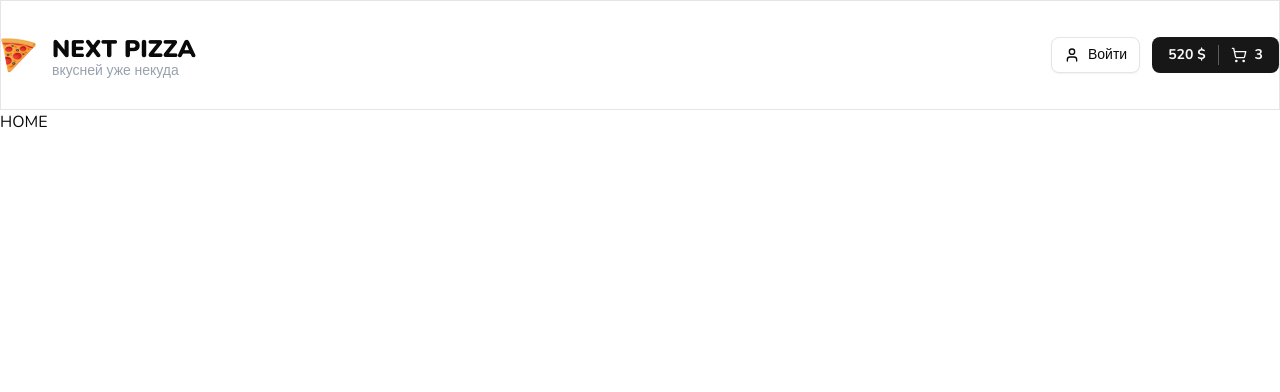
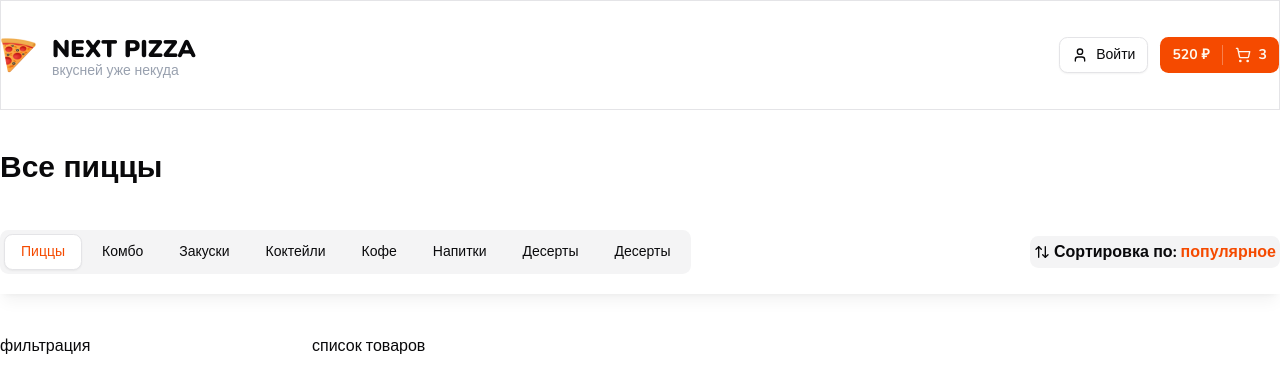
Before and after one commit to elisha111/next-pizza, a Next.js app: page / in a window 1280 px wide. Shown: the top 392 px of the page. Built offline with nearby package versions, Linux system fonts and the light colour scheme.

Commit message:
106 components(title, categories, sort-popup, top-bar)

```diff
--- a/src/app/globals.css
+++ b/src/app/globals.css
@@ -48,72 +48,72 @@
 }
 
 :root {
-  --radius: 0.625rem;
+  --radius: 0.65rem;
   --background: oklch(1 0 0);
-  --foreground: oklch(0.145 0 0);
+  --foreground: oklch(0.141 0.005 285.823);
   --card: oklch(1 0 0);
-  --card-foreground: oklch(0.145 0 0);
+  --card-foreground: oklch(0.141 0.005 285.823);
   --popover: oklch(1 0 0);
-  --popover-foreground: oklch(0.145 0 0);
-  --primary: oklch(0.205 0 0);
-  --primary-foreground: oklch(0.985 0 0);
-  --secondary: oklch(0.97 0 0);
-  --secondary-foreground: oklch(0.205 0 0);
-  --muted: oklch(0.97 0 0);
-  --muted-foreground: oklch(0.556 0 0);
-  --accent: oklch(0.97 0 0);
-  --accent-foreground: oklch(0.205 0 0);
+  --popover-foreground: oklch(0.141 0.005 285.823);
+  --primary: oklch(0.646 0.222 41.116);
+  --primary-foreground: oklch(0.98 0.016 73.684);
+  --secondary: oklch(0.967 0.001 286.375);
+  --secondary-foreground: oklch(0.21 0.006 285.885);
+  --muted: oklch(0.967 0.001 286.375);
+  --muted-foreground: oklch(0.552 0.016 285.938);
+  --accent: oklch(0.967 0.001 286.375);
+  --accent-foreground: oklch(0.21 0.006 285.885);
   --destructive: oklch(0.577 0.245 27.325);
-  --border: oklch(0.922 0 0);
-  --input: oklch(0.922 0 0);
-  --ring: oklch(0.708 0 0);
-  --chart-1: oklch(0.646 0.222 41.116);
-  --chart-2: oklch(0.6 0.118 184.704);
-  --chart-3: oklch(0.398 0.07 227.392);
-  --chart-4: oklch(0.828 0.189 84.429);
-  --chart-5: oklch(0.769 0.188 70.08);
+  --border: oklch(0.92 0.004 286.32);
+  --input: oklch(0.92 0.004 286.32);
+  --ring: oklch(0.75 0.183 55.934);
+  --chart-1: oklch(0.837 0.128 66.29);
+  --chart-2: oklch(0.705 0.213 47.604);
+  --chart-3: oklch(0.646 0.222 41.116);
+  --chart-4: oklch(0.553 0.195 38.402);
+  --chart-5: oklch(0.47 0.157 37.304);
   --sidebar: oklch(0.985 0 0);
-  --sidebar-foreground: oklch(0.145 0 0);
-  --sidebar-primary: oklch(0.205 0 0);
-  --sidebar-primary-foreground: oklch(0.985 0 0);
-  --sidebar-accent: oklch(0.97 0 0);
-  --sidebar-accent-foreground: oklch(0.205 0 0);
-  --sidebar-border: oklch(0.922 0 0);
-  --sidebar-ring: oklch(0.708 0 0);
+  --sidebar-foreground: oklch(0.141 0.005 285.823);
+  --sidebar-primary: oklch(0.646 0.222 41.116);
+  --sidebar-primary-foreground: oklch(0.98 0.016 73.684);
+  --sidebar-accent: oklch(0.967 0.001 286.375);
+  --sidebar-accent-foreground: oklch(0.21 0.006 285.885);
+  --sidebar-border: oklch(0.92 0.004 286.32);
+  --sidebar-ring: oklch(0.75 0.183 55.934);
 }
 
 .dark {
-  --background: oklch(0.145 0 0);
+  --background: oklch(0.141 0.005 285.823);
   --foreground: oklch(0.985 0 0);
-  --card: oklch(0.205 0 0);
+  --card: oklch(0.21 0.006 285.885);
   --card-foreground: oklch(0.985 0 0);
-  --popover: oklch(0.205 0 0);
+  --popover: oklch(0.21 0.006 285.885);
   --popover-foreground: oklch(0.985 0 0);
-  --primary: oklch(0.922 0 0);
-  --primary-foreground: oklch(0.205 0 0);
-  --secondary: oklch(0.269 0 0);
+  --primary: oklch(0.705 0.213 47.604);
+  --primary-foreground: oklch(0.98 0.016 73.684);
+  --secondary: oklch(0.274 0.006 286.033);
   --secondary-foreground: oklch(0.985 0 0);
-  --muted: oklch(0.269 0 0);
-  --muted-foreground: oklch(0.708 0 0);
-  --accent: oklch(0.269 0 0);
+  --muted: oklch(0.274 0.006 286.033);
+  --muted-foreground: oklch(0.705 0.015 286.067);
+  --accent: oklch(0.274 0.006 286.033);
   --accent-foreground: oklch(0.985 0 0);
   --destructive: oklch(0.704 0.191 22.216);
   --border: oklch(1 0 0 / 10%);
   --input: oklch(1 0 0 / 15%);
-  --ring: oklch(0.556 0 0);
-  --chart-1: oklch(0.488 0.243 264.376);
-  --chart-2: oklch(0.696 0.17 162.48);
-  --chart-3: oklch(0.769 0.188 70.08);
-  --chart-4: oklch(0.627 0.265 303.9);
-  --chart-5: oklch(0.645 0.246 16.439);
-  --sidebar: oklch(0.205 0 0);
+  --ring: oklch(0.408 0.123 38.172);
+  --chart-1: oklch(0.837 0.128 66.29);
+  --chart-2: oklch(0.705 0.213 47.604);
+  --chart-3: oklch(0.646 0.222 41.116);
+  --chart-4: oklch(0.553 0.195 38.402);
+  --chart-5: oklch(0.47 0.157 37.304);
+  --sidebar: oklch(0.21 0.006 285.885);
   --sidebar-foreground: oklch(0.985 0 0);
-  --sidebar-primary: oklch(0.488 0.243 264.376);
-  --sidebar-primary-foreground: oklch(0.985 0 0);
-  --sidebar-accent: oklch(0.269 0 0);
+  --sidebar-primary: oklch(0.705 0.213 47.604);
+  --sidebar-primary-foreground: oklch(0.98 0.016 73.684);
+  --sidebar-accent: oklch(0.274 0.006 286.033);
   --sidebar-accent-foreground: oklch(0.985 0 0);
   --sidebar-border: oklch(1 0 0 / 10%);
-  --sidebar-ring: oklch(0.556 0 0);
+  --sidebar-ring: oklch(0.408 0.123 38.172);
 }
 
 html {
--- a/src/app/layout.tsx
+++ b/src/app/layout.tsx
@@ -1,6 +1,6 @@
 import type { Metadata } from "next";
 import { Nunito, Geist_Mono } from "next/font/google";
-import { Header } from "@/components/shared/Header";
+import { Header } from "@/components/shared";
 import "./globals.css";
 
 const nunito = Nunito({
--- a/src/app/page.tsx
+++ b/src/app/page.tsx
@@ -1,8 +1,23 @@
+import { Container, Title, TopBar } from "@/components/shared";
+
 export default function Home() {
   return (
-    <div>
+    <>
+      <Container className="mt-10">
+        <Title text="Все пиццы" size="lg" className="font-extrabold" />
+      </Container>
 
-      <h1>HOME</h1>
-    </div>
+      <TopBar className="mt-6 mb-10" />
+
+      <Container className="mb-14">
+        <div className="flex gap-14">
+          {/* фильтрация */}
+          <div className="w-64">фильтрация</div>
+
+          {/* список товаров */}
+          <div className="flex-1">список товаров</div>
+        </div>
+      </Container>
+    </>
   );
 }
--- a/src/components/shared/Header.tsx
+++ b/src/components/shared/Header.tsx
@@ -3,7 +3,7 @@ import { cn } from "@/lib/utils";
 import Image from "next/image";
 import { Button } from "../ui";
 import { Container } from "../shared";
-import { ShoppingCart, User } from "lucide-react";
+import { ArrowRight, ShoppingCart, User } from "lucide-react";
 
 interface Props {
   className?: string;
@@ -34,15 +34,20 @@ export const Header = (props: Props) => {
           </Button>
 
           <div>
-            <Button>
-              <b>520 $</b>
+            <Button className="group relative">
+              <b>520 ₽</b>
 
               <span className="h-full w-0.25 bg-white/30 mx-1" />
 
-              <div className="flex items-center gap-2">
+              <div className="flex items-center gap-2 transition duration-200 group-hover:opacity-0">
                 <ShoppingCart size={16} />
                 <b>3</b>
               </div>
+
+              <ArrowRight
+                size={20}
+                className="absolute right-5 transition duration-300 -translate-x-2 opacity-0 group-hover:opacity-100 group-hover:translate-x-0"
+              />
             </Button>
           </div>
         </div>
--- /dev/null
+++ b/src/components/shared/categories.tsx
@@ -0,0 +1,46 @@
+import { cn } from "@/lib/utils";
+import Link from "next/link";
+import { Button } from "../ui";
+
+interface Props {
+  className?: string;
+}
+
+export const Categories = (props: Props) => {
+  const { className } = props;
+
+  const cats = [
+    "Пиццы",
+    "Комбо",
+    "Закуски",
+    "Коктейли",
+    "Кофе",
+    "Напитки",
+    "Десерты",
+    "Десерты",
+  ];
+  const activeIndex = 0;
+
+  return (
+    <div
+      className={cn("inline-flex gap-1 bg-secondary p-1 rounded-md", className)}
+    >
+      {cats.map((cat, index) => (
+        <Button
+          variant={`${activeIndex === index ? "outline" : "ghost"}`}
+          asChild
+          key={index}
+        >
+          <Link
+            href="#"
+            className={cn(
+              activeIndex === index && "pointer-events-none text-primary",
+            )}
+          >
+            {cat}
+          </Link>
+        </Button>
+      ))}
+    </div>
+  );
+};
--- /dev/null
+++ b/src/components/shared/sort-popup.tsx
@@ -0,0 +1,23 @@
+import { cn } from "@/lib/utils";
+import { ArrowUpDown } from "lucide-react";
+
+interface Props {
+  className?: string;
+}
+
+export const SortPopup = (props: Props) => {
+  const { className } = props;
+
+  return (
+    <div
+      className={cn(
+        "inline-flex items-center gap-1 bg-secondary p-1 rounded-md",
+        className,
+      )}
+    >
+      <ArrowUpDown size={16} />
+      <b>Сортировка по:</b>
+      <b className="text-primary">популярное</b>
+    </div>
+  );
+};
--- /dev/null
+++ b/src/components/shared/title.tsx
@@ -0,0 +1,36 @@
+import clsx from "clsx";
+import React from "react";
+
+interface Props {
+  text: string;
+  size?: "sm" | "md" | "lg";
+  className?: string;
+}
+
+export const Title = (props: Props) => {
+  const { text, size = "sm", className } = props;
+
+  const mapTagBySize = {
+    xs: "h5",
+    sm: "h4",
+    md: "h3",
+    lg: "h2",
+    xl: "h1",
+    "2xl": "h1",
+  } as const;
+
+  const mapClassNameBySize = {
+    xs: "text-lg",
+    sm: "text-xl",
+    md: "text-2xl",
+    lg: "text-3xl",
+    xl: "text-4xl",
+    "2xl": "text-5xl",
+  } as const;
+
+  return React.createElement(
+    mapTagBySize[size],
+    { className: clsx(mapClassNameBySize[size], className) },
+    text,
+  );
+};
--- /dev/null
+++ b/src/components/shared/top-bar.tsx
@@ -0,0 +1,24 @@
+import { cn } from "@/lib/utils";
+import { Categories, Container, SortPopup } from "@/components/shared";
+
+interface Props {
+  className?: string;
+}
+
+export const TopBar = (props: Props) => {
+  const { className } = props;
+
+  return (
+    <div
+      className={cn(
+        "sticky top-0 bg-white py-5 shadow-lg shadow-black/5 z-10",
+        className,
+      )}
+    >
+      <Container className="flex items-center justify-between">
+        <Categories />
+        <SortPopup />
+      </Container>
+    </div>
+  );
+};
```
Also changed, not shown: src/components/shared/index.ts (+6 -2 lines).
